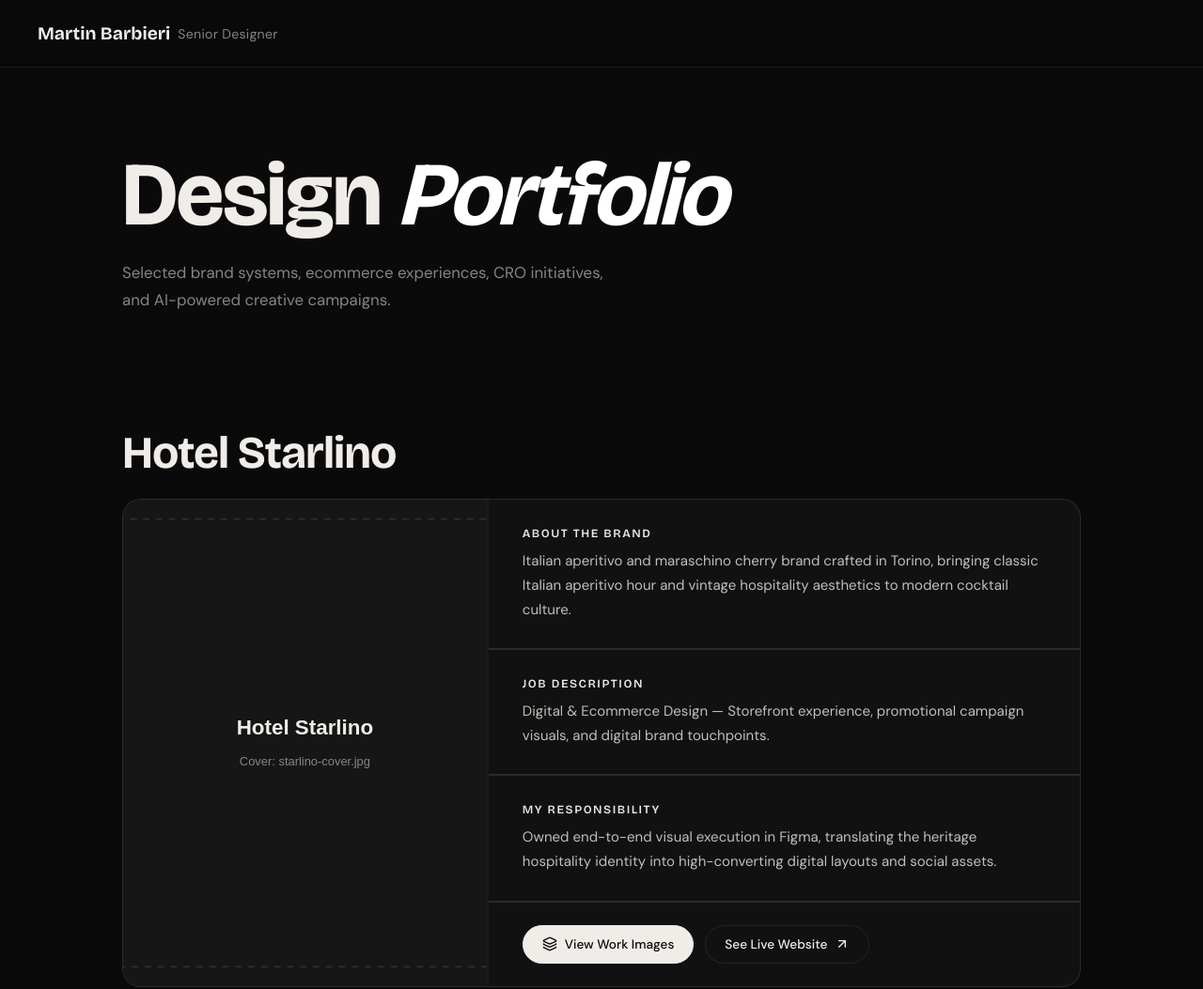
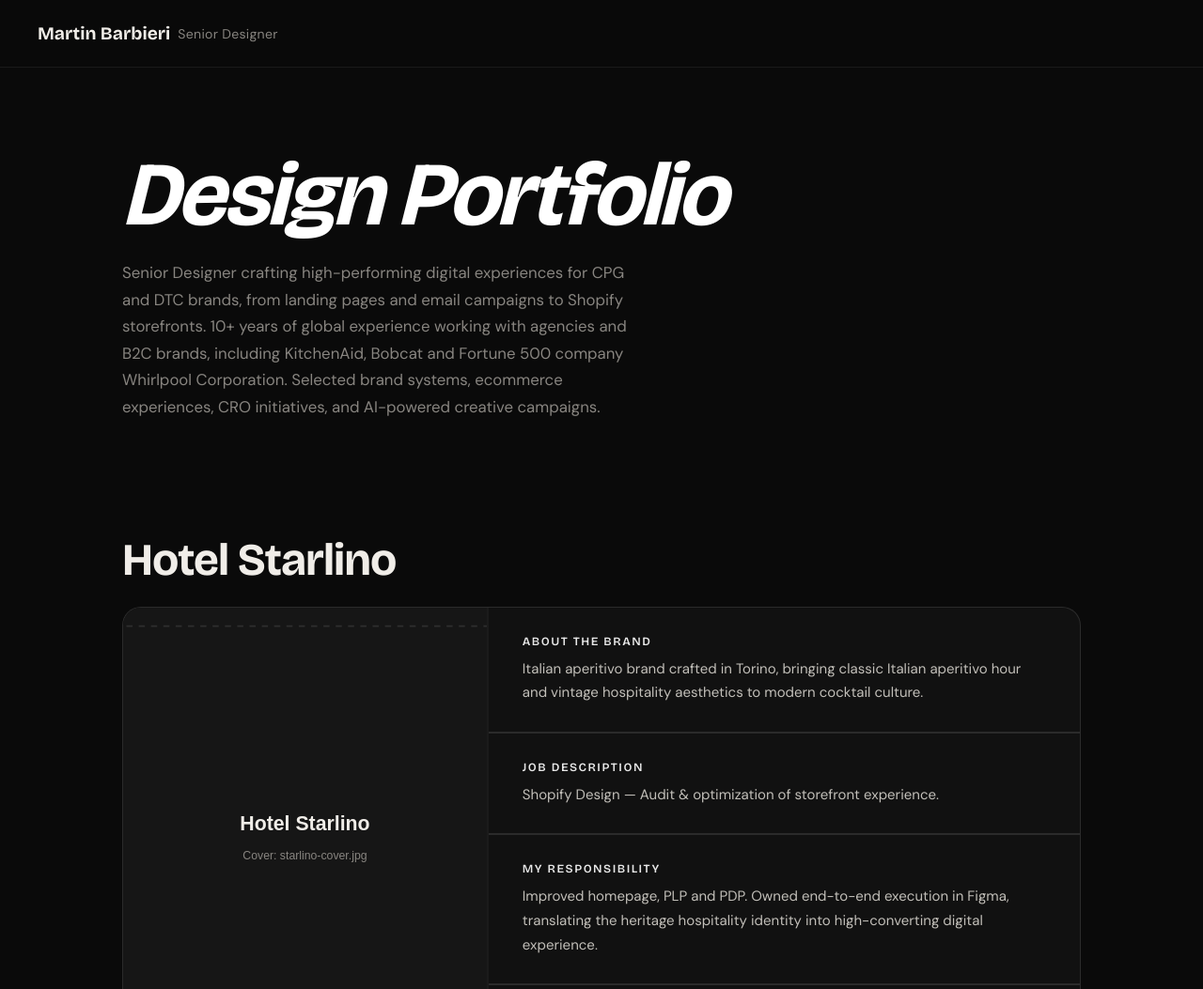
Before and after one commit to barbierimartin/ai, a plain HTML site: page portfolio.html in a window 1280 px wide. Shown: the top 1053 px of the page at 94% size. Drawn offline with nearby package versions, Linux system fonts and the light colour scheme.

Commit message:
Update portfolio.html

```diff
--- a/portfolio.html
+++ b/portfolio.html
@@ -3,7 +3,7 @@
 <head>
     <meta charset="UTF-8">
     <meta name="viewport" content="width=device-width, initial-scale=1.0">
-    <title>Martin Barbieri Creative Portfolio</title>
+    <title>Martin Barbieri Portfolio</title>
 
     <link rel="preconnect" href="https://fonts.googleapis.com">
     <link rel="preconnect" href="https://fonts.gstatic.com" crossorigin>
@@ -429,8 +429,9 @@
 
         <!-- HERO -->
         <div class="portfolio-hero">
-            <h1 class="reveal reveal-d1">Design <em>Portfolio</em></h1>
-            <p class="reveal reveal-d2">Selected brand systems, ecommerce experiences, CRO initiatives, and AI-powered creative campaigns.</p>
+            <h1 class="reveal reveal-d1"><em>Design Portfolio</em></h1>
+            <p class="reveal reveal-d2">Senior Designer crafting high-performing digital experiences for CPG and DTC brands, from landing pages and email campaigns to Shopify storefronts.
+10+ years of global experience working with agencies and B2C brands, including KitchenAid, Bobcat and Fortune 500 company Whirlpool Corporation. Selected brand systems, ecommerce experiences, CRO initiatives, and AI-powered creative campaigns.</p>
         </div>
 
         <!-- CASE STUDIES -->
@@ -443,11 +444,11 @@
             <div class="footer-inner">
                 <div class="footer-byline">
                     <p>Martin Barbieri</p>
-                    <p>AI-Powered Marketing Designer</p>
+                    <p>Senior Designer</p>
                 </div>
             </div>
             <div class="footer-copy">
-                © 2026 Martin Barbieri. All rights reserved.
+                © Martin Barbieri. All rights reserved.
             </div>
         </footer>
 
@@ -481,12 +482,12 @@
         const portfolioData = [
             {
                 name: "Hotel Starlino",
-                brandDetail: "Italian aperitivo and maraschino cherry brand crafted in Torino, bringing classic Italian aperitivo hour and vintage hospitality aesthetics to modern cocktail culture.",
-                jobDescription: "Digital & Ecommerce Design — Storefront experience, promotional campaign visuals, and digital brand touchpoints.",
-                responsibility: "Owned end-to-end visual execution in Figma, translating the heritage hospitality identity into high-converting digital layouts and social assets.",
+                brandDetail: "Italian aperitivo brand crafted in Torino, bringing classic Italian aperitivo hour and vintage hospitality aesthetics to modern cocktail culture.",
+                jobDescription: "Shopify Design — Audit & optimization of storefront experience.",
+                responsibility: "Improved homepage, PLP and PDP. Owned end-to-end execution in Figma, translating the heritage hospitality identity into high-converting digital experience.",
                 liveUrl: "https://thestarlino.com/",
                 coverImage: "starlino-cover.jpg",
-                images: ["starlino-1.jpg", "starlino-2.jpg", "starlino-3.jpg"]
+                images: ["starlino1.jpg", "starlino2.jpg", "starlino3.jpg"]
             },
             {
                 name: "Kiki Milk",
@@ -494,8 +495,8 @@
                 jobDescription: "Ecommerce UX/UI & Retention Design — Product detail pages, subscription flows, and modular email design systems.",
                 responsibility: "Designed responsive web templates and reusable Figma email components focused on playful family storytelling, nutritional clarity, and subscription conversion.",
                 liveUrl: "https://www.kikimilk.com/",
-                coverImage: "kikimilk-cover.jpg",
-                images: ["kikimilk-1.jpg", "kikimilk-2.jpg", "kikimilk-3.jpg"]
+                coverImage: "kikimilkcover.jpg",
+                images: ["kikimilk1.jpg", "kikimilk2.jpg", "kikimilk3.jpg"]
             },
             {
                 name: "Dogfolk",
```
